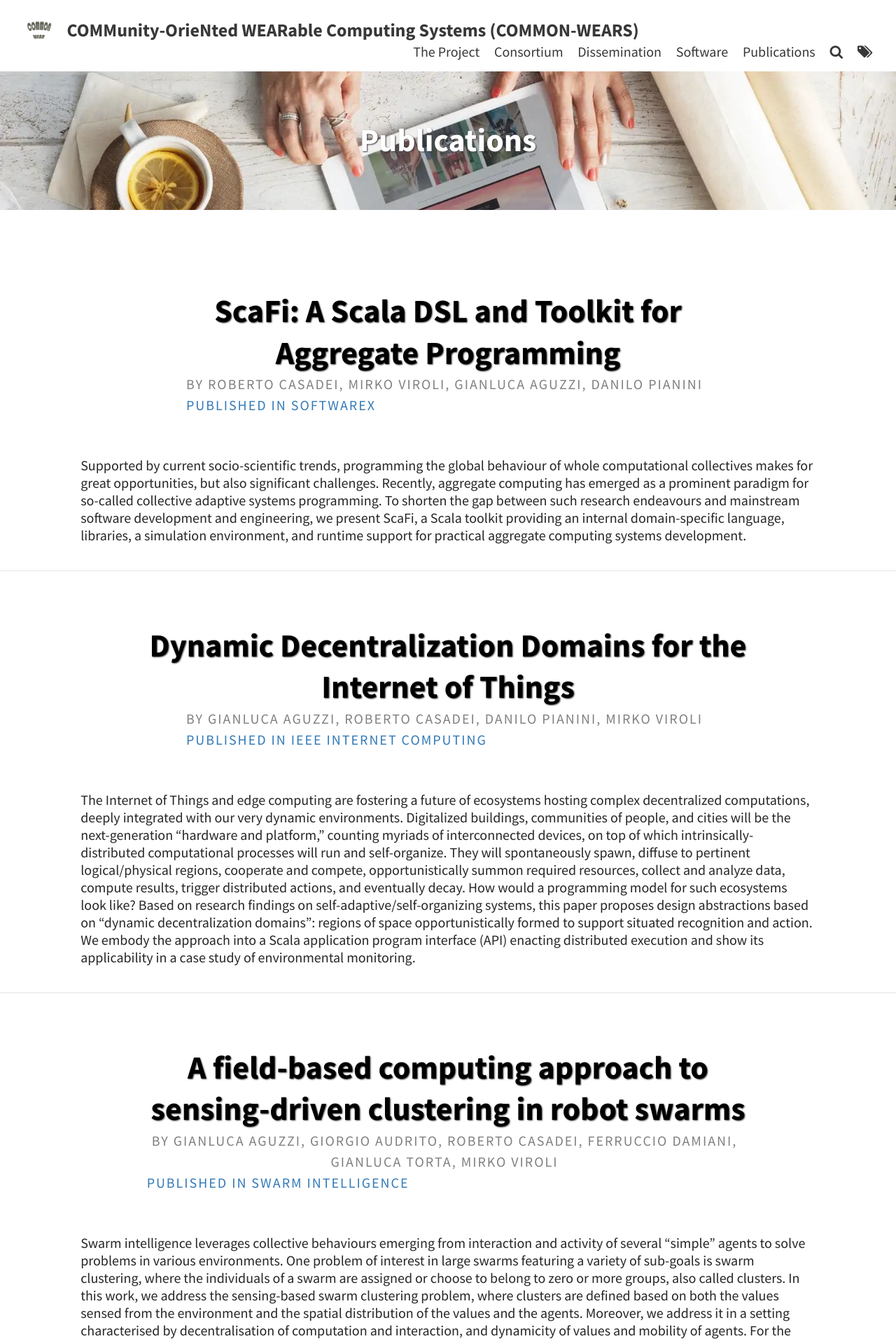
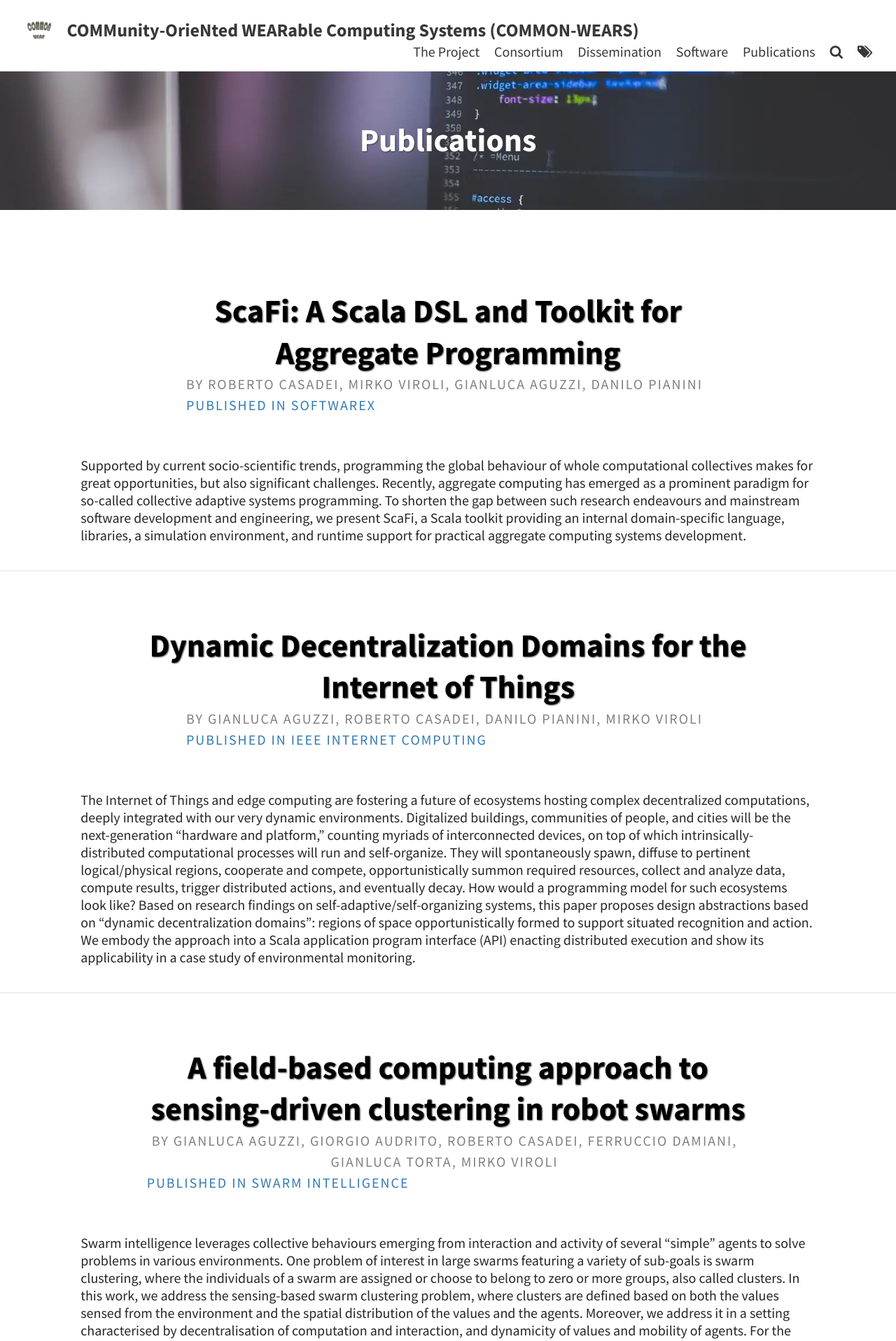
Before and after one commit to common-wears/2022, a Jekyll site: the page built from pages/5_publications.md, in a window 1280 px wide. Shown: the top 1916 px of the page at 70% size. Built offline with Jekyll 4.4.1, drawn with Linux system fonts in a browser that asks for light colours.

Commit message:
Update 5_publications.md

```diff
--- a/pages/5_publications.md
+++ b/pages/5_publications.md
@@ -1,7 +1,8 @@
 ---
 layout: publications
 title: Publications
+subtitle:
 permalink: /publications/
-feature-img: "assets/img/pexels/desk-messy.webp"
+feature-img: "assets/img/pexels/computer.webp"
 tags: [Publications, Papers]
 ---
```
